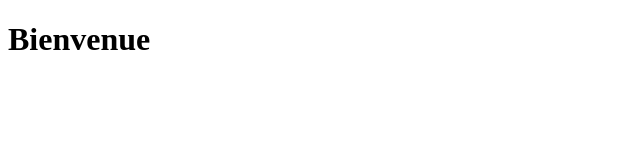
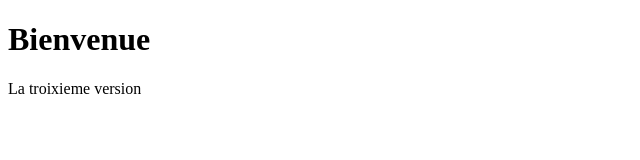
Before and after one commit to myt003/projetEcommerce, a plain HTML site: page index.html in a window 1280 px wide. Shown: the whole page, without its empty margins (0-640 px from the left). Drawn offline with Linux system fonts and the light colour scheme.

Commit message:
version 3 : paragraphe

```diff
--- a/index.html
+++ b/index.html
@@ -7,5 +7,6 @@
 </head>
 <body>
     <h1>Bienvenue</h1>
+    <p>La troixieme version</p>
 </body>
 </html>
```
